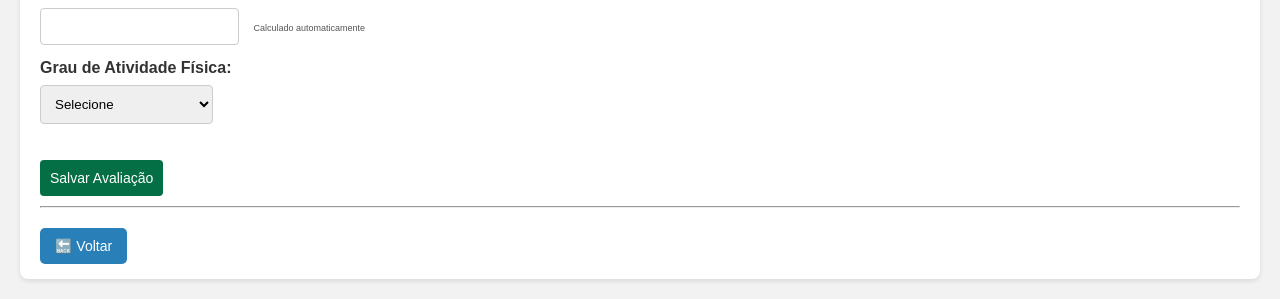
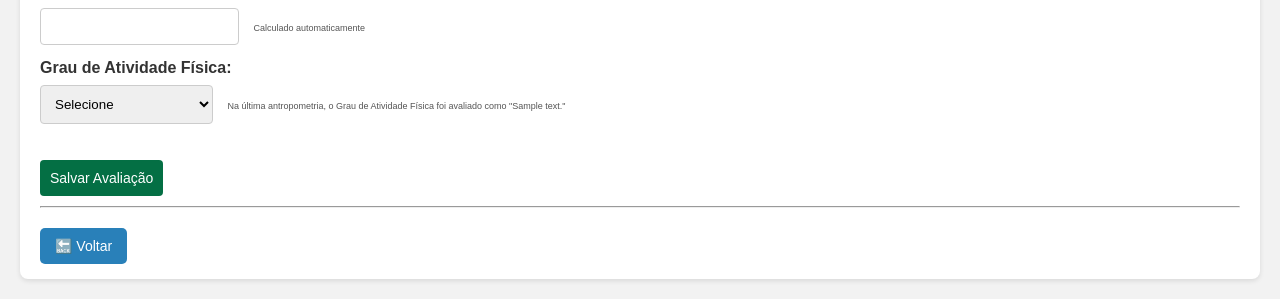
Before and after one commit to VandersonTorres/emagreSER-manager, a Flask app: template app/templates/admin/patients/add_anthro.html in a window 1280 px wide. Shown: the part 1430-1729 px from the top of the page. Run offline with Flask 3, Linux system fonts and the light colour scheme; the template is opened without the code that fills it: values that come from a table or form of the project are taken from there, most other values are stand-ins (such as "Sample title", 1, 10 or a date in 2020); form fields are guessed from the names that the template uses; parts of the project's set-up code (start-up, migrations or seed data) failed here and were passed over.

Commit message:
add a reminder of last "grau_atv_fisica"

```diff
--- a/app/templates/admin/patients/add_anthro.html
+++ b/app/templates/admin/patients/add_anthro.html
@@ -97,6 +97,11 @@
     <br>
     <label for="grau_atv_fisica">Grau de Atividade Física:</label>
     {{ form.grau_atv_fisica() }}
+    {% if grau_atv_fisica %}
+    <span style="font-size: 9px; margin-left: 10px; color: #555;">
+        Na última antropometria, o Grau de Atividade Física foi avaliado como "{{ grau_atv_fisica }}"
+    </span>
+    {% endif %}
     <br><br>
     <button type="submit">Salvar Avaliação</button>
 </form>
```
Also changed, not shown: app/views/patients.py (+14 -1 lines).
